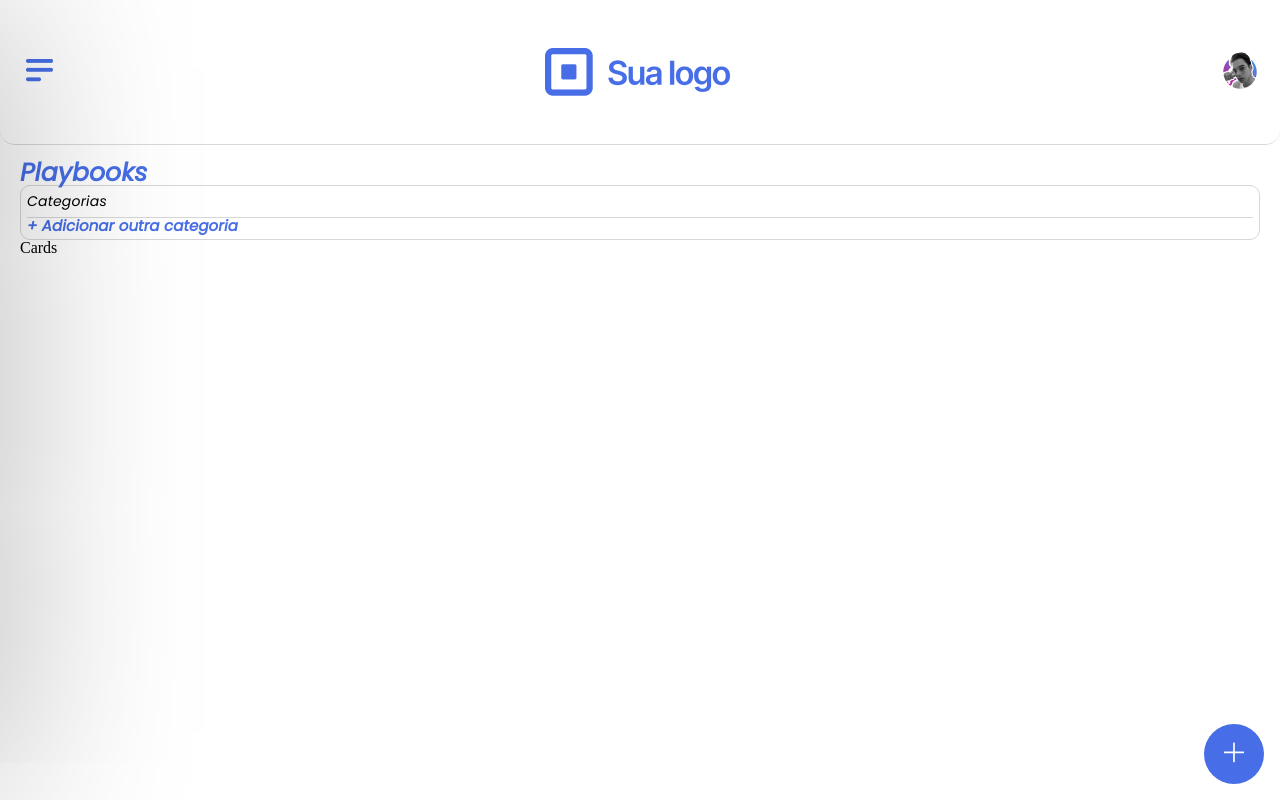
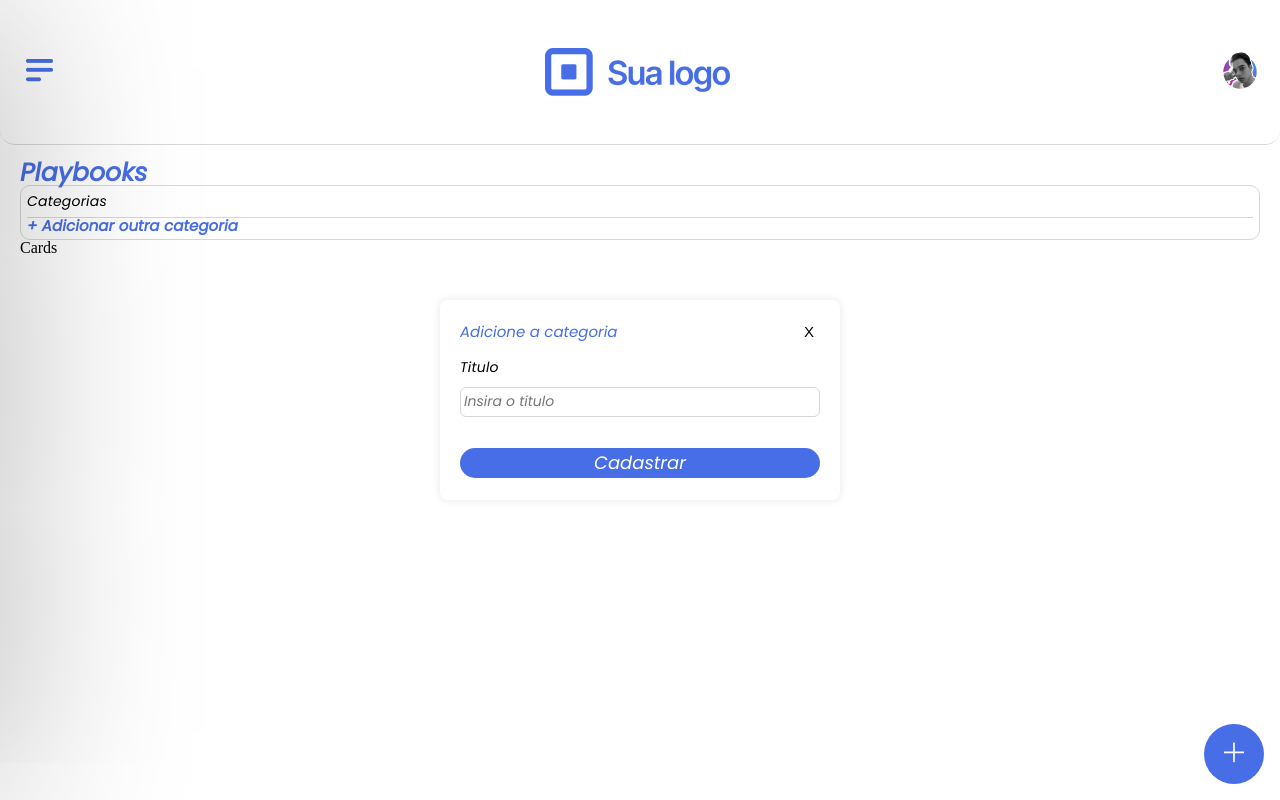
Before and after one commit to IgorBragaDev/WriteSpace, a React (Vite) app in the folder frontend/startpn/: page /dashboard in a window 1280 px wide. Built offline with nearby package versions, Linux system fonts and the light colour scheme.

Commit message:
Fix : modal styles

```diff
--- a/frontend/startpn/src/components/addCategoriesModal/addCateforiesModal.jsx
+++ /dev/null
@@ -1,19 +0,0 @@
-import Input from "../inputs";
-
-const AddCategoriesModal = () => {
-  return (
-    <>
-      <div>
-        <h1>Adicione a categoria</h1>
-
-        <div>
-          <form>
-            <Input name={"Adicione a categoria"} />
-          </form>
-        </div>
-      </div>
-    </>
-  );
-};
-
-export default AddCategoriesModal;
--- /dev/null
+++ b/frontend/startpn/src/components/addCategoriesModal/index.jsx
@@ -0,0 +1,30 @@
+import Input from "../inputs";
+import "./styles.css";
+
+const AddCategoriesModal = () => {
+  return (
+    <>
+      <div className="modalContainer">
+        <div>
+          <div className="modalTitle">
+            <h1 className="text_circular_small_blue_categories">
+              Adicione a categoria
+            </h1>
+            <button>X</button>
+          </div>
+
+          <form className="formContainer">
+            <div className="inputContainer">
+              <label htmlFor="titlle">Titulo</label>
+              <input id="title" placeholder="Insira o titulo"></input>
+            </div>
+
+            <button>Cadastrar</button>
+          </form>
+        </div>
+      </div>
+    </>
+  );
+};
+
+export default AddCategoriesModal;
--- /dev/null
+++ b/frontend/startpn/src/components/addCategoriesModal/styles.css
@@ -0,0 +1,75 @@
+.modalContainer {
+  position: fixed;
+  top: 50%;
+  left: 50%;
+  transform: translate(-50%, -50%);
+  background-color: white;
+  padding: 20px;
+  border-radius: 8px;
+  box-shadow: 0px 0px 10px rgba(0, 0, 0, 0.1);
+  width: 70%;
+  max-width: 400px;
+  height: 200px;
+  z-index: 1000;
+}
+
+.modalTitle {
+  display: flex;
+  justify-content: space-between;
+}
+.modalTitle button {
+  background-color: transparent;
+  border: none;
+  font-size: 15px;
+  font-weight: 500;
+}
+.formContainer {
+  display: flex;
+  height: 150px;
+  flex-direction: column;
+  justify-content: space-around;
+}
+
+.formContainer button {
+  height: 30px;
+  background-color: transparent;
+  border-radius: 60px;
+  background: #476ee6;
+  border: none;
+  color: #fff;
+  text-align: center;
+  font-family: "Poppins", sans-serif;
+  font-size: 18px;
+  font-style: normal;
+  font-weight: 500;
+  line-height: normal;
+}
+
+.inputContainer {
+  display: flex;
+  flex-direction: column;
+  gap: 10px;
+}
+
+.inputContainer label {
+  color: #000;
+  font-family: "Poppins", sans-serif;
+  font-size: 14px;
+  font-style: normal;
+  font-weight: 400;
+  line-height: 18.215px;
+  letter-spacing: 0.202px;
+}
+
+.inputContainer input {
+  border: 1px solid #d7d7d7;
+  border-radius: 6px;
+  padding: 3px;
+  height: 30px;
+  color: #a0a0a0;
+  font-family: "Poppins", sans-serif;
+  font-size: 14px;
+  font-style: normal;
+  font-weight: 500;
+  line-height: 20px;
+}
--- a/frontend/startpn/src/pages/dashboard/index.jsx
+++ b/frontend/startpn/src/pages/dashboard/index.jsx
@@ -12,7 +12,7 @@ import elipse from "../../images/svg/ellipse.svg";
 import plusSignal from "../../images/svg/mais.svg";
 import "./dashboard.css";
 import { CategoriesContext } from "../../context/categoriesContext";
-import AddCategoriesModal from "../../components/addCategoriesModal/addCateforiesModal";
+import AddCategoriesModal from "../../components/addCategoriesModal";
 const DashBoard = () => {
   const { categories } = useContext(CategoriesContext);
   const [openSideMenu, setOpenSideMenu] = useState(false);
@@ -101,7 +101,7 @@ const DashBoard = () => {
             </div>
           </div>
         </div>
-        {/* <AddCategoriesModal/> */}
+        <AddCategoriesModal/>
       </div>
     </>
   );
```
